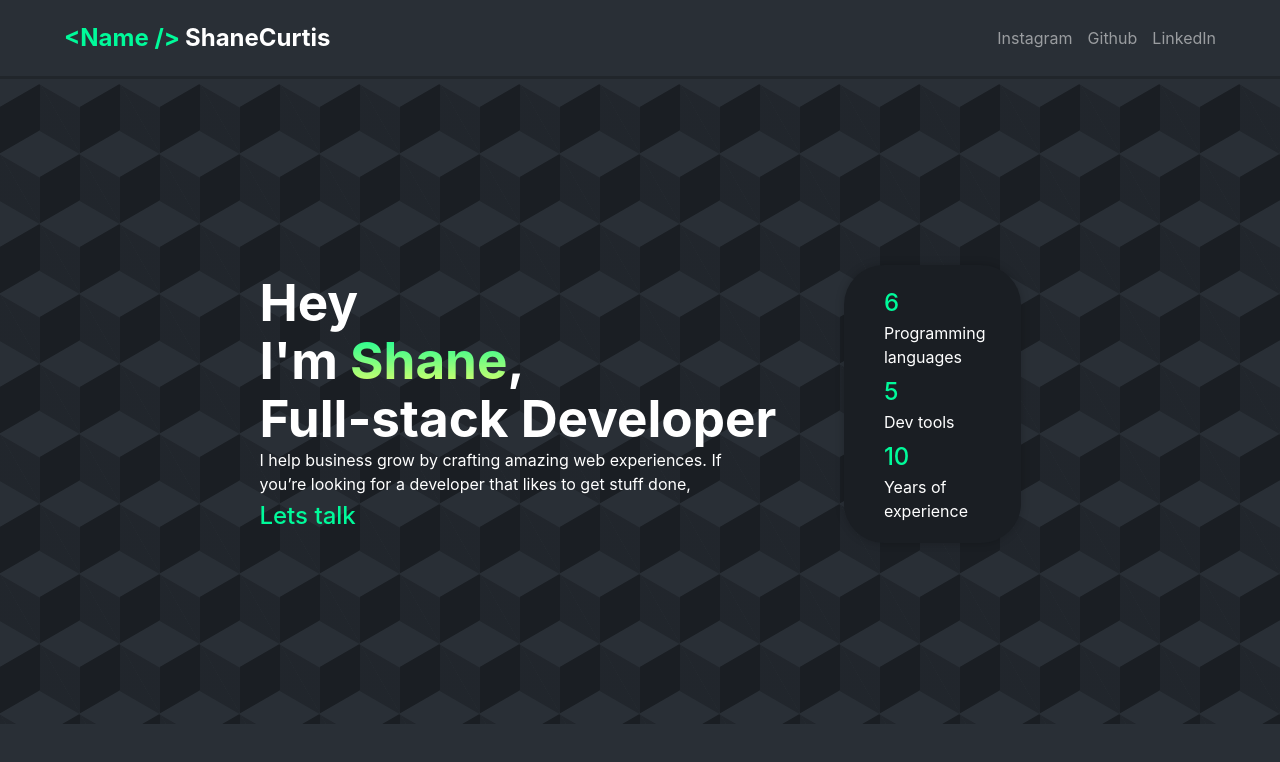
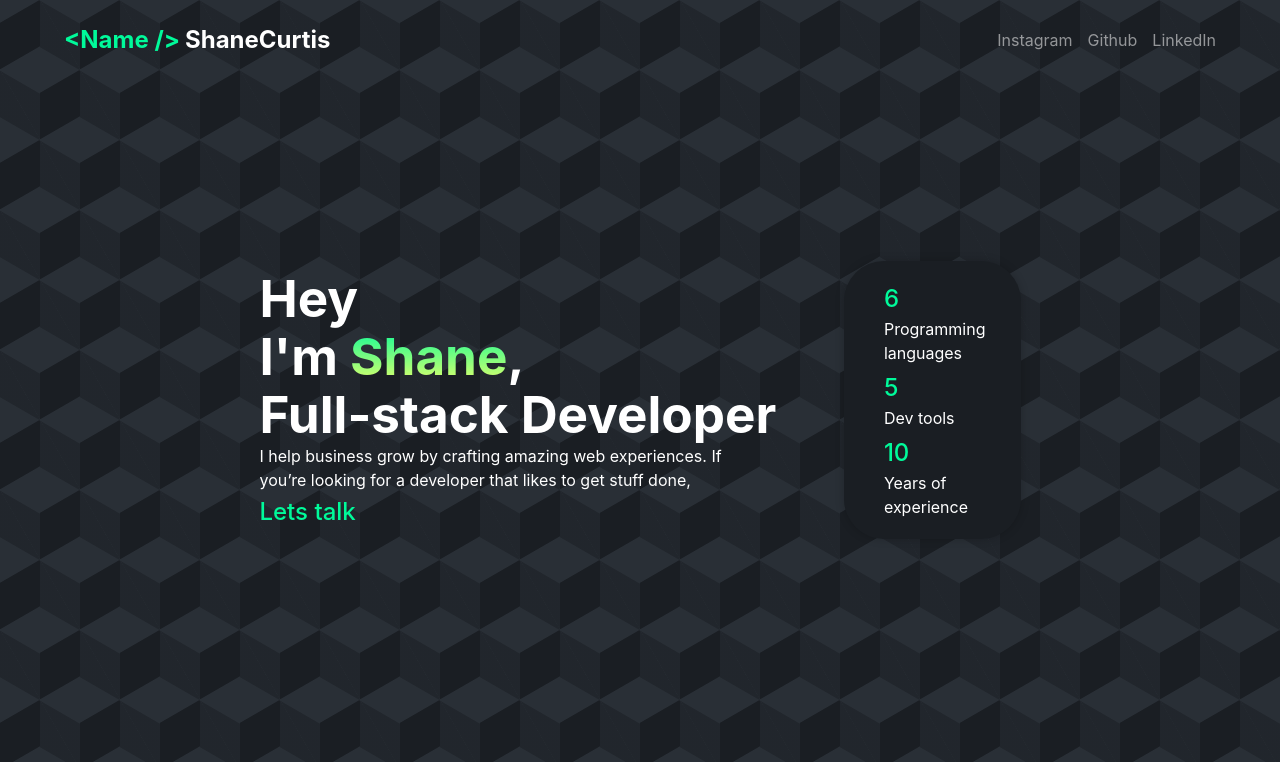
Before and after one commit to ShaneSaw1705/devportfolio, a React (Vite) app: page / in a window 1280 px wide. Shown: the top 762 px of the page. Built offline with nearby package versions, Linux system fonts and the light colour scheme.

Commit message:
Made the navbar position absoloute

```diff
--- a/src/assets/NavBar.jsx
+++ b/src/assets/NavBar.jsx
@@ -21,7 +21,6 @@ export const NavBar = () => {
           </li>
         </ul>
       </div>
-      <div className="divider"></div>
     </>
   );
 };
--- a/src/css/HeaderHero.css
+++ b/src/css/HeaderHero.css
@@ -1,6 +1,6 @@
 .header-container {
   width: 100vw;
-  height: 80vh;
+  height: 100vh;
   background-color: #1a1e23;
   opacity: 1;
   background-image: linear-gradient(
--- a/src/css/NavBar.css
+++ b/src/css/NavBar.css
@@ -3,6 +3,10 @@
   flex-direction: row;
   align-items: center;
   justify-content: space-between;
+  position: absolute;
+  top: 20px;
+  left: 50%;
+  transform: translate(-50%, -50%);
   width: 90vw;
   margin-block: 20px;
   margin-inline: auto;
```
